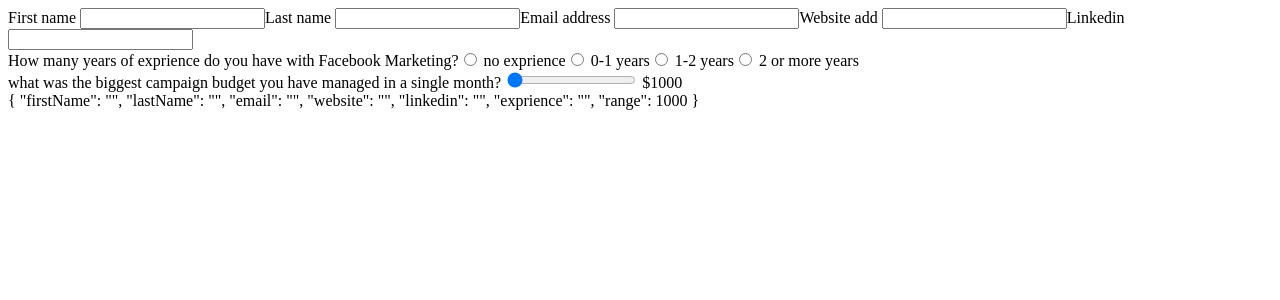
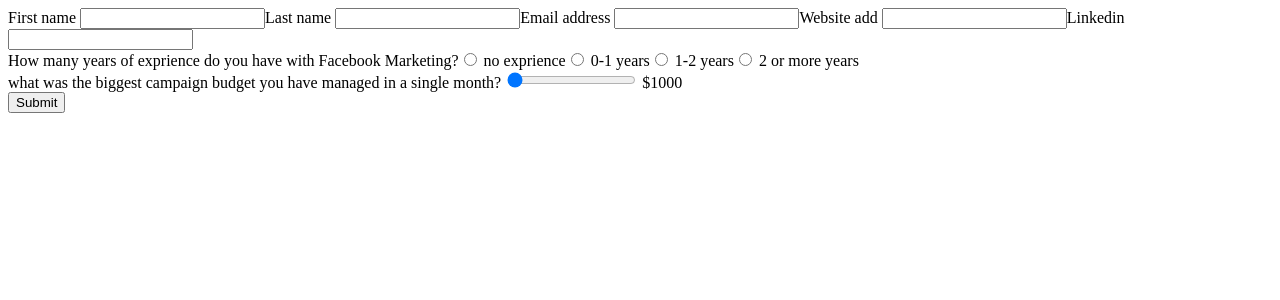
Before and after one commit to RoyBenAviv/market-test, a Vue app in the folder frontend/: page / in a window 1280 px wide. Shown: the top 300 px of the page. Built offline with nearby package versions, Linux system fonts and the light colour scheme.

Commit message:
add task finsh base

```diff
--- a/frontend/src/views/task-app.vue
+++ b/frontend/src/views/task-app.vue
@@ -32,8 +32,8 @@
             </div>
 
         </form>
-
-        {{ marketer }}
+        <button>Submit</button>
+        <!-- {{ marketer }} -->
     </section>
 </template>
 
```
